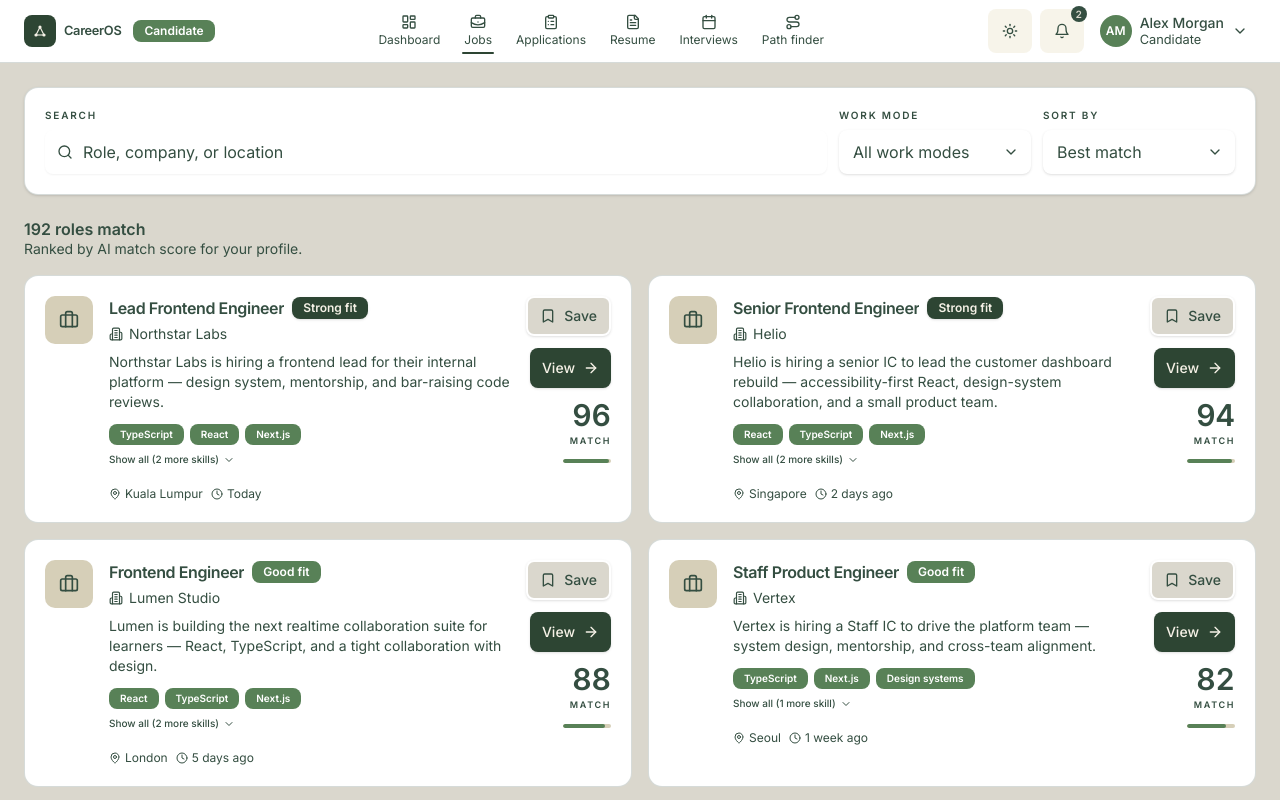
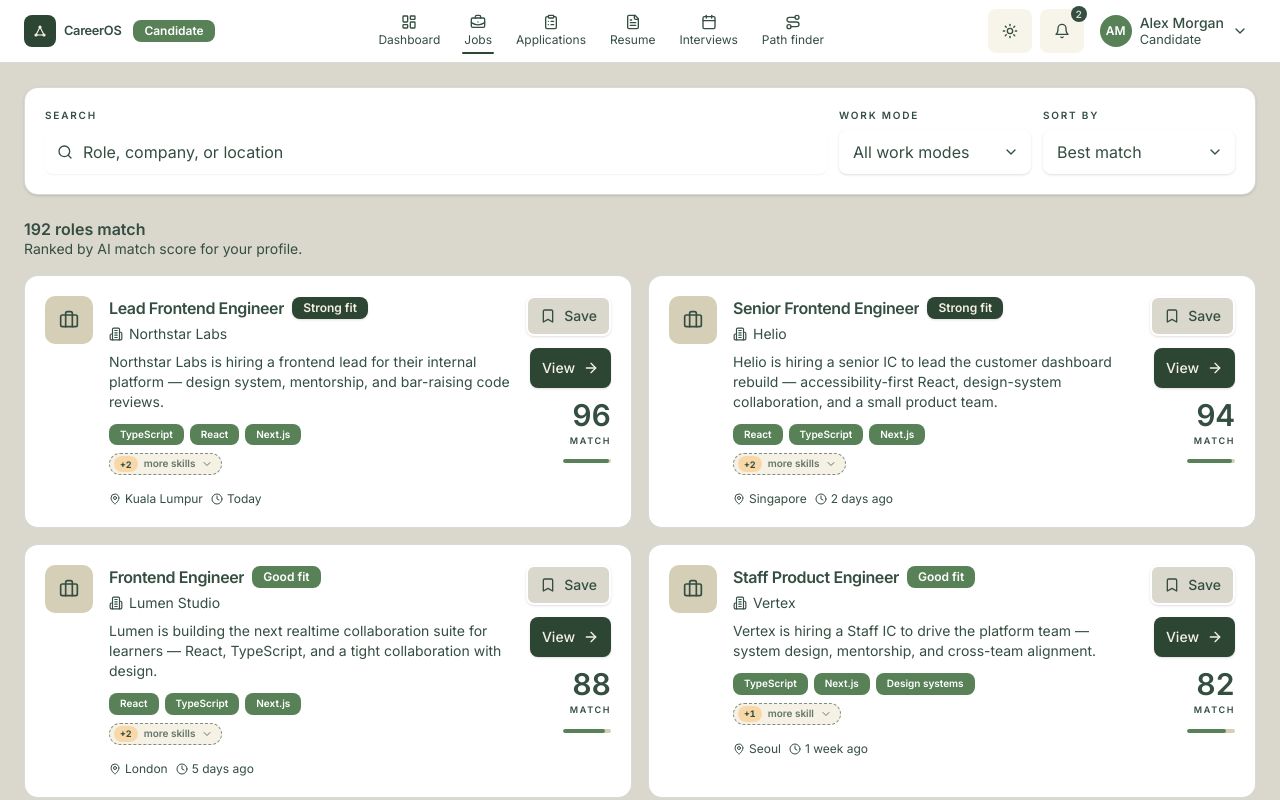
Before and after one commit to davidlaw373-glitch/talentbank-tech-hackathon-2cm, a Next.js app: page /candidate/jobs in a window 1280 px wide. Shown: the top 800 px of the page. Built offline with nearby package versions, Linux system fonts and the light colour scheme.

Commit message:
Jobs & Applications

```diff
--- a/src/components/features/applications/application-tracker.tsx
+++ b/src/components/features/applications/application-tracker.tsx
@@ -26,7 +26,6 @@ import {
 } from "@/components/ui/card";
 import { Input } from "@/components/ui/input";
 import { Tabs, TabsList, TabsTrigger } from "@/components/ui/tabs";
-import { cn } from "@/lib/utils";
 
 type TrackingState = "active" | "saved" | "withdrawn";
 
@@ -74,21 +73,33 @@ function ApplicationProgress({ application }: { application: Application }) {
                     : `${step.label} upcoming`
               }
             >
+              {/* Per-segment fill — each completed stage gets its own
+                  fill element that lives *inside* its segment
+                  (clipped by overflow-hidden rounded-full), so the
+                  fill grows from within the pill rather than
+                  sitting on top of it. The fill is sequential: each
+                  segment finishes filling before the next one
+                  starts, with a longer duration and a softer easing
+                  so each fill glides in rather than snapping, and
+                  the overall pass reads as one smooth continuous
+                  sweep. */}
               {isComplete && (
                 <span
-                  className={cn(
-                    "absolute inset-y-0 left-0 w-full rounded-full bg-chart-1",
-                    i <= completed && "animate-progress-x"
-                  )}
-                  style={
-                    i > completed
-                      ? { width: 0 }
-                      : { animationDelay: `${i * 80}ms` }
-                  }
+                  aria-hidden
+                  className="absolute inset-y-0 left-0 w-full origin-left rounded-full bg-chart-1"
+                  style={{
+                    animation: `progress-fill 900ms cubic-bezier(0.4, 0, 0.2, 1) ${i * 900}ms both`,
+                  }}
                 />
               )}
+              {/* Current stage — orange with a subtle shimmer that
+                  signals "this is where you are" without competing
+                  with the completed fills. */}
               {isCurrent && (
-                <span className="absolute inset-y-0 left-0 w-full rounded-full bg-chart-2" />
+                <span
+                  aria-hidden
+                  className="absolute inset-0 rounded-full bg-gradient-to-r from-chart-2 via-highlight-soft to-chart-2 bg-[length:200%_100%] animate-shimmer-gradient"
+                />
               )}
             </div>
           );
@@ -289,7 +300,7 @@ export function ApplicationTracker() {
                 const trackingState = getTrackingState(app.id);
                 return (
                   <li key={app.id}>
-                    <div className="lift-on-hover block rounded-lg border bg-card p-5 transition-colors hover:bg-accent-soft">
+                    <div className="block rounded-lg border bg-card p-5">
                       <div className="flex items-start gap-4">
                         <div className="flex h-10 w-10 shrink-0 items-center justify-center rounded-lg bg-muted">
                           <Building2
--- a/src/components/features/candidate/dashboard-overview.tsx
+++ b/src/components/features/candidate/dashboard-overview.tsx
@@ -166,7 +166,7 @@ export function DashboardOverview() {
     <div className="space-y-8">
       {/* Next-action prompt */}
       {interview ? (
-        <Card className="lift-on-hover">
+        <Card>
           <CardContent className="flex flex-wrap items-center justify-between gap-3 p-5 sm:p-6">
             <div className="min-w-0 flex-1">
               <p className="text-[10px] font-semibold uppercase tracking-[0.18em] text-muted-foreground">
@@ -188,7 +188,7 @@ export function DashboardOverview() {
           </CardContent>
         </Card>
       ) : (
-        <Card className="lift-on-hover">
+        <Card>
           <CardContent className="flex flex-wrap items-center justify-between gap-3 p-5 sm:p-6">
             <div className="min-w-0 flex-1">
               <p className="text-[10px] font-semibold uppercase tracking-[0.18em] text-muted-foreground">
@@ -216,7 +216,7 @@ export function DashboardOverview() {
         {STATS.map((s) => {
           const Icon = s.icon;
           return (
-            <Card key={s.label} className="lift-on-hover">
+            <Card key={s.label}>
               <CardContent className="space-y-3 p-5 sm:p-6">
                 <div
                   className={cn(
@@ -259,7 +259,7 @@ export function DashboardOverview() {
           </Button>
         </div>
 
-        <Card className="lift-on-hover">
+        <Card>
           <CardContent className="p-5 sm:p-6">
             <ol className="grid grid-cols-1 gap-x-8 gap-y-4 sm:grid-cols-2">
               {recentActivity.map((entry) => (
@@ -344,7 +344,7 @@ export function DashboardOverview() {
                     <li
                       key={item.id}
                       className={cn(
-                        "flex items-center gap-3 rounded-lg border bg-card p-3 transition-colors hover:bg-accent-soft",
+                        "flex items-center gap-3 rounded-lg border bg-card p-3",
                         item.done && "opacity-70"
                       )}
                     >
@@ -448,7 +448,7 @@ export function DashboardOverview() {
           {applications.map((app) => {
             const job = getJob(app.jobId);
             return (
-              <Card key={app.id} className="lift-on-hover">
+              <Card key={app.id}>
                 <CardContent className="space-y-4 p-5 sm:p-6">
                   {/* Header — job identity and current stage at a glance. */}
                   <div className="flex items-start justify-between gap-3">
--- a/src/components/features/interviews/interview-management.tsx
+++ b/src/components/features/interviews/interview-management.tsx
@@ -161,7 +161,7 @@ export function InterviewManagement() {
         {STATS.map((s) => {
           const Icon = s.icon;
           return (
-            <Card key={s.id} className="lift-on-hover">
+            <Card key={s.id}>
               <CardContent className="space-y-2 p-5">
                 <div className="flex h-10 w-10 items-center justify-center rounded-lg bg-muted">
                   <Icon aria-hidden className="h-5 w-5" />
@@ -205,7 +205,7 @@ export function InterviewManagement() {
         ) : (
           <div className="grid grid-cols-1 gap-4 lg:grid-cols-2">
             {upcoming.map((iv) => (
-              <Card key={iv.id} className="lift-on-hover">
+              <Card key={iv.id}>
                 <CardContent className="space-y-5 p-5 sm:p-6">
                   <div className="flex flex-col gap-4 sm:flex-row sm:items-start">
                     {/* Left — date + time prominent */}
@@ -451,7 +451,7 @@ export function InterviewManagement() {
         </div>
         <div className="grid grid-cols-1 gap-3 md:grid-cols-2">
           {PAST.map((p) => (
-            <Card key={p.id} className="lift-on-hover">
+            <Card key={p.id}>
               <CardHeader>
                 <CardTitle>
                   <h3>
--- a/src/components/features/jobs/job-discovery.tsx
+++ b/src/components/features/jobs/job-discovery.tsx
@@ -202,7 +202,7 @@ export function JobDiscovery() {
               return (
                 <article
                   key={job.id}
-                  className="lift-on-hover block rounded-xl border border-border/20 bg-card p-5 text-card-foreground transition-colors hover:bg-accent-soft"
+                  className="block rounded-xl border border-border/20 bg-card p-5 text-card-foreground"
                 >
                   <div className="flex items-start gap-4">
                     <div className="flex h-12 w-12 shrink-0 items-center justify-center rounded-lg bg-muted">
--- a/src/components/features/jobs/job-match-breakdown.tsx
+++ b/src/components/features/jobs/job-match-breakdown.tsx
@@ -78,19 +78,37 @@ export function JobMatchBreakdown({
             </div>
           </CollapsibleContent>
           <CollapsibleTrigger
+            aria-expanded={open}
+            aria-label={
+              open
+                ? "Hide additional skills"
+                : `Show ${remaining} more skill${remaining === 1 ? "" : "s"}`
+            }
             className={cn(
-              "mt-1.5 inline-flex items-center gap-1 text-[10px] font-medium text-muted-foreground transition-colors hover:text-foreground focus-visible:outline-none focus-visible:ring-1 focus-visible:ring-ring focus-visible:rounded-sm",
+              "group/more mt-2 inline-flex items-center gap-1.5 rounded-full border border-dashed border-border/60 bg-accent-soft/50 py-0.5 pl-1 pr-2 text-[10px] font-semibold text-foreground/75 transition-all duration-200",
+              "hover:border-solid hover:border-highlight/50 hover:bg-accent-soft hover:text-foreground hover:shadow-sm",
+              "focus-visible:outline-none focus-visible:ring-2 focus-visible:ring-ring focus-visible:ring-offset-1 focus-visible:ring-offset-card",
+              "active:scale-[0.97]",
+              "data-[state=open]:border-solid data-[state=open]:border-border data-[state=open]:bg-accent-soft data-[state=open]:text-foreground",
             )}
           >
+            <span
+              aria-hidden
+              className={cn(
+                "flex h-4 min-w-4 items-center justify-center rounded-full bg-highlight-soft px-1.5 text-[9px] font-bold tabular-nums leading-none text-foreground transition-colors duration-200",
+                "group-hover/more:bg-highlight group-hover/more:text-highlight-foreground",
+                "group-data-[state=open]/more:bg-highlight group-data-[state=open]/more:text-highlight-foreground",
+              )}
+            >
+              {open ? remaining : `+${remaining}`}
+            </span>
             <span>
-              {open
-                ? "Hide breakdown"
-                : `Show all (${remaining} more skill${remaining === 1 ? "" : "s"})`}
+              {open ? "Hide" : `more skill${remaining === 1 ? "" : "s"}`}
             </span>
             <ChevronDown
               className={cn(
-                "h-3 w-3 transition-transform",
-                open && "rotate-180",
+                "h-3 w-3 transition-transform duration-200",
+                "group-data-[state=open]/more:rotate-180",
               )}
               aria-hidden
             />
--- a/src/components/features/path-navigator/path-navigator.tsx
+++ b/src/components/features/path-navigator/path-navigator.tsx
@@ -114,7 +114,7 @@ function SummaryStat({
   icon: LucideIcon;
 }) {
   return (
-    <Card className="lift-on-hover">
+    <Card>
       <CardContent className="space-y-2 p-5">
         <div className="flex h-10 w-10 items-center justify-center rounded-lg bg-muted">
           <Icon aria-hidden className="h-5 w-5" />
@@ -421,7 +421,7 @@ export function PathNavigator() {
               {FEATURED_TRENDS.map((trend) => (
                 <div
                   key={trend.skill}
-                  className="lift-on-hover flex items-center justify-between rounded-lg border bg-card p-4"
+                  className="flex items-center justify-between rounded-lg border bg-card p-4"
                 >
                   <div>
                     <p className="text-[10px] font-semibold uppercase tracking-[0.18em] text-muted-foreground">
--- a/src/components/features/resume/resume-assistant.tsx
+++ b/src/components/features/resume/resume-assistant.tsx
@@ -461,7 +461,7 @@ export function ResumeAssistant() {
         </div>
         <div className="grid grid-cols-1 gap-3 md:grid-cols-3">
           {versions.map((v) => (
-            <Card key={v.id} className="lift-on-hover">
+            <Card key={v.id}>
               <CardHeader>
                 <div className="flex items-start justify-between gap-2">
                   <CardTitle>
```
